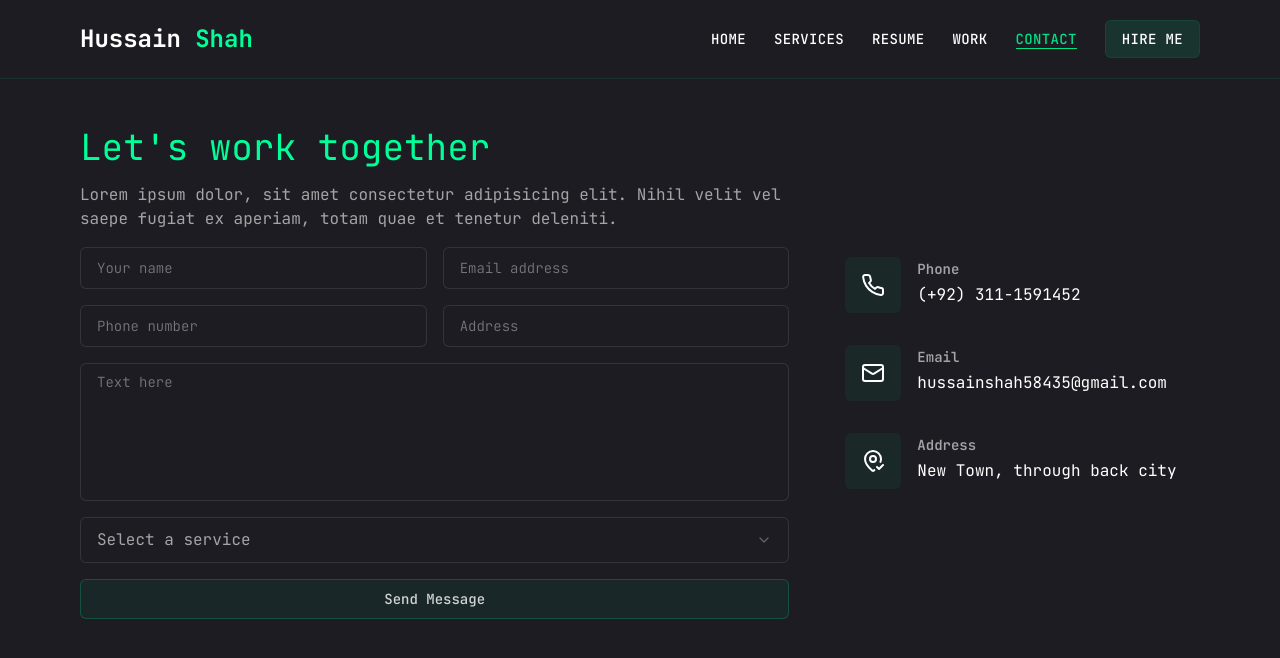
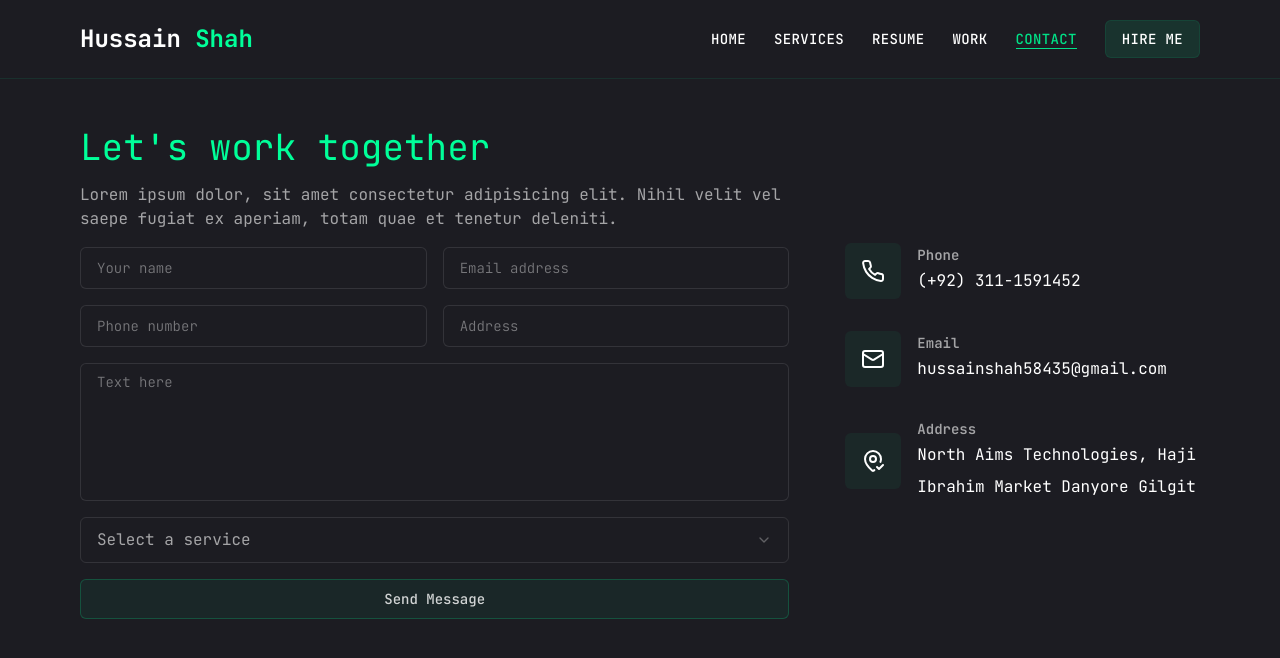
Before and after one commit to HussainShah-786/My-Portfolio-Nextjs-, a Next.js app: page /contact in a window 1280 px wide. Shown: the top 658 px of the page. Built offline with nearby package versions, Linux system fonts and the light colour scheme.

Commit message:
change the location address

```diff
--- a/app/contact/page.tsx
+++ b/app/contact/page.tsx
@@ -8,7 +8,7 @@ const infoData = [
   { title: "Email", description: "hussainshah58435@gmail.com", icon: <Mail /> },
   {
     title: "Address",
-    description: "New Town, through back city",
+    description: "North Aims Technologies, Haji Ibrahim Market Danyore Gilgit",
     icon: <MapPinCheck />,
   },
 ];
```
